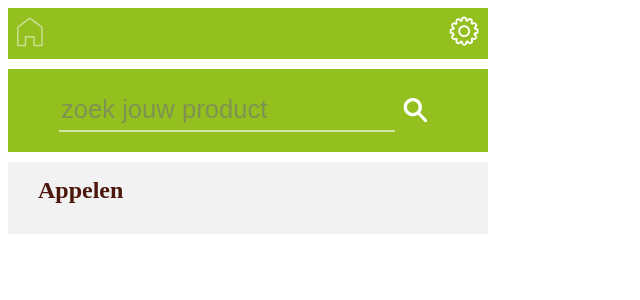
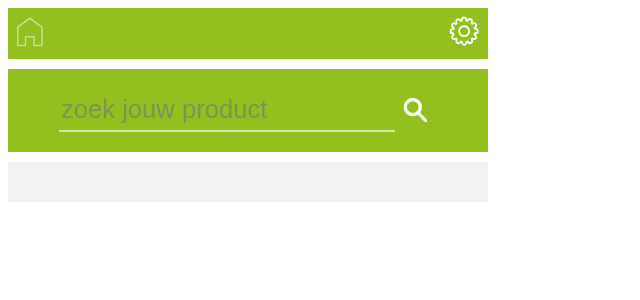
Before and after one commit to lisalepaige/EcoFlavor, a PHP site: page /search.php in a window 1280 px wide. Shown: the top 300 px of the page, without its empty margins (0-640 px from the left). Run offline with PHP 8.4, Linux system fonts and the light colour scheme; data that the repository does not hold is empty.

Commit message:
search titel

```diff
--- a/index.php
+++ b/index.php
@@ -4,7 +4,6 @@
     if ( isset($_GET['search']) ){
         $search = $_GET['search'];
         $product = Product::searchProduct($search);
-        echo $search;
 
         header("Location: search.php?search=$search");
 }
--- a/search.php
+++ b/search.php
@@ -5,9 +5,6 @@ include_once("classes/Product.class.php");
 if ( isset($_GET['search']) ){
     $search = $_GET['search'];
     $product = Product::searchProduct($search);
-        echo $search;
-
-
 }
 
 ?><!DOCTYPE html>
@@ -26,7 +23,7 @@ if ( isset($_GET['search']) ){
     <?php include_once("nav.inc.php"); ?>
 
     <main class="searchP">
-        <h2 class="searchP__titel">Appelen</h2>
+        <h2 class="searchP__titel"><?php echo $search; ?></h2>
 
         <?php foreach($product as $p): ?>
 
```
